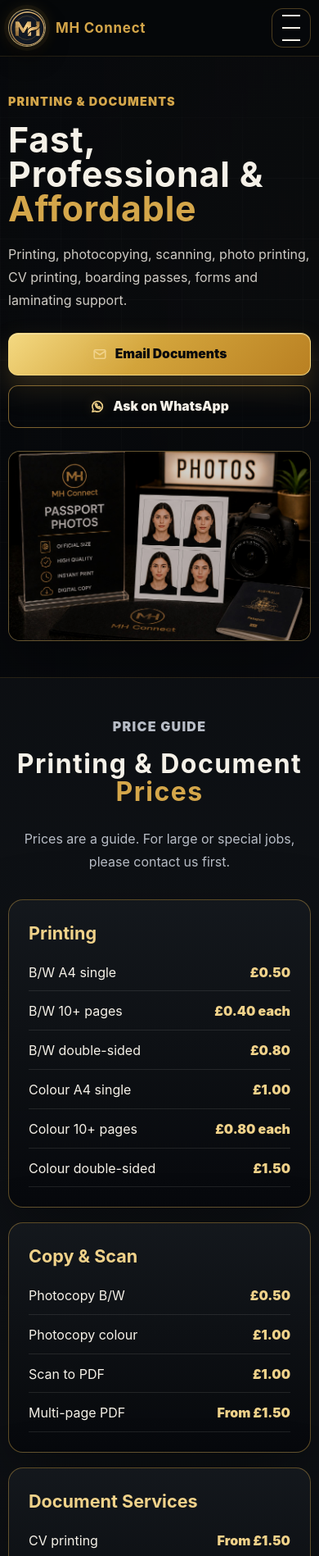
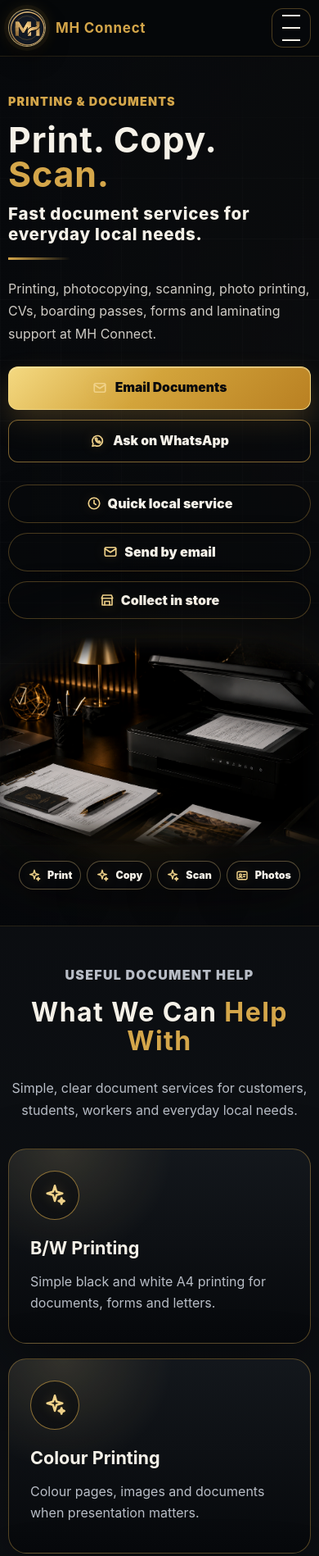
Before and after one commit to dotbydot46/MH-Connect, a plain HTML site: page printing.html in a window 390 px wide. Shown: the top 1898 px of the page at 82% size. Drawn offline with Linux system fonts and the light colour scheme.

Commit message:
Add files via upload

```diff
--- /dev/null
+++ b/printing.css
@@ -0,0 +1,324 @@
+/* MH Connect — Printing page polished embedded hero */
+
+i[data-icon="print"]::before { content: "▤"; }
+i[data-icon="copy"]::before { content: "▥"; }
+i[data-icon="scan"]::before { content: "▧"; }
+i[data-icon="photo"]::before { content: "▨"; }
+i[data-icon="laminate"]::before { content: "▫"; }
+
+.printing-trust-strip {
+  display: flex;
+  flex-wrap: wrap;
+  gap: 12px;
+  margin: 27px 0 0;
+}
+
+.printing-trust-strip span {
+  display: inline-flex;
+  align-items: center;
+  gap: 8px;
+  padding: 10px 14px;
+  border: 1px solid rgba(212,166,74,.32);
+  border-radius: 999px;
+  color: var(--cream);
+  background: rgba(7,9,12,.58);
+  box-shadow: 0 16px 36px rgba(0,0,0,.25);
+  font-weight: 900;
+}
+
+.printing-trust-strip i[data-icon] {
+  width: 18px !important;
+  height: 18px !important;
+  padding: 0 !important;
+  border: 0 !important;
+  background: transparent !important;
+  color: var(--gold-light) !important;
+}
+
+.printing-hero-photo {
+  position: relative;
+  min-height: 500px;
+  margin: 0;
+  display: grid;
+  align-items: center;
+  justify-items: center;
+  overflow: visible;
+  isolation: isolate;
+  padding: 0 0 22px;
+}
+
+.printing-hero-photo::before {
+  content: "";
+  position: absolute;
+  inset: 0 -8% 6%;
+  border-radius: 50%;
+  background:
+    radial-gradient(circle at 52% 45%, rgba(240,210,138,.24), transparent 31%),
+    radial-gradient(circle at 45% 76%, rgba(212,166,74,.16), transparent 35%),
+    radial-gradient(circle at 72% 58%, rgba(245,241,232,.08), transparent 28%);
+  filter: blur(20px);
+  opacity: .96;
+  z-index: -3;
+  pointer-events: none;
+}
+
+.printing-hero-photo::after {
+  content: "";
+  position: absolute;
+  left: 9%;
+  right: 8%;
+  bottom: 66px;
+  height: 82px;
+  border-radius: 50%;
+  background: radial-gradient(ellipse at center, rgba(212,166,74,.24), rgba(0,0,0,.34) 60%, transparent 74%);
+  filter: blur(1px);
+  opacity: .78;
+  z-index: -2;
+  pointer-events: none;
+}
+
+.printing-hero-photo img {
+  position: relative;
+  z-index: 1;
+  width: min(116%, 820px);
+  max-width: none;
+  max-height: 490px;
+  object-fit: contain;
+  object-position: center;
+  border: 0 !important;
+  border-radius: 0 !important;
+  background: transparent !important;
+  box-shadow: none !important;
+  filter:
+    drop-shadow(0 44px 58px rgba(0,0,0,.46))
+    drop-shadow(0 0 48px rgba(212,166,74,.10))
+    saturate(1.03)
+    contrast(1.04);
+  animation: printingHeroFloat 7s ease-in-out infinite;
+}
+
+.printing-photo-pills {
+  position: absolute;
+  left: 50%;
+  bottom: 18px;
+  transform: translateX(-50%);
+  z-index: 3;
+  width: min(100%, 620px);
+  display: flex;
+  flex-wrap: wrap;
+  gap: 10px;
+  justify-content: center;
+  margin: 0;
+  pointer-events: none;
+}
+
+.printing-photo-pills span {
+  display: inline-flex;
+  align-items: center;
+  gap: 8px;
+  min-height: 38px;
+  padding: 8px 13px;
+  border-radius: 999px;
+  border: 1px solid rgba(240,210,138,.35);
+  color: var(--cream);
+  background: rgba(7,9,12,.62);
+  backdrop-filter: blur(14px);
+  box-shadow: 0 18px 42px rgba(0,0,0,.30);
+  font-size: .88rem;
+  font-weight: 900;
+}
+
+.printing-photo-pills i[data-icon] {
+  width: 16px !important;
+  height: 16px !important;
+  padding: 0 !important;
+  border: 0 !important;
+  background: transparent !important;
+  color: var(--gold-light) !important;
+  box-shadow: none !important;
+}
+
+.page-hero:has(.printing-hero-photo) {
+  background:
+    linear-gradient(90deg, rgba(7, 9, 12, .99), rgba(7, 9, 12, .92) 48%, rgba(7,9,12,.86)),
+    radial-gradient(circle at 74% 42%, rgba(212,166,74,.12), transparent 29rem) !important;
+}
+
+.printing-service-grid {
+  display: grid;
+  grid-template-columns: repeat(3, minmax(0,1fr));
+  gap: 18px;
+  margin-top: 32px;
+}
+
+.printing-service-card {
+  min-height: 238px;
+  display: grid;
+  align-content: start;
+  gap: 12px;
+  padding: 26px;
+  border: 1px solid rgba(212,166,74,.38);
+  border-radius: 22px;
+  background:
+    radial-gradient(circle at 18% 0%, rgba(240,210,138,.14), transparent 35%),
+    linear-gradient(180deg, rgba(20,24,29,.96), rgba(7,9,12,.97));
+  box-shadow: var(--shadow);
+  transition: transform .2s ease, border-color .2s ease, box-shadow .2s ease;
+}
+
+.printing-service-card:hover {
+  transform: translateY(-6px);
+  border-color: rgba(240,210,138,.74);
+  box-shadow: 0 28px 70px rgba(0,0,0,.45);
+}
+
+.printing-service-card i[data-icon] {
+  width: 60px !important;
+  height: 60px !important;
+  padding: 15px !important;
+  border: 1px solid rgba(212,166,74,.62) !important;
+  border-radius: 50%;
+  color: var(--gold-light) !important;
+  background: rgba(7,9,12,.60) !important;
+}
+
+.printing-service-card h3 {
+  margin: 6px 0 0;
+  color: var(--cream);
+  font-size: 1.35rem;
+}
+
+.printing-service-card p {
+  margin: 0;
+  color: var(--muted);
+  line-height: 1.62;
+}
+
+.printing-enquiry-section .two-col {
+  align-items: start;
+}
+
+.printing-enquiry-section .enquiry-panel .btn.full {
+  justify-content: center;
+  min-height: 56px;
+  border-radius: 14px;
+}
+
+.printing-enquiry-section .process-steps {
+  margin-top: 24px;
+}
+
+body:has(.printing-hero-photo) .floating-wa {
+  right: 24px !important;
+  bottom: 24px !important;
+  width: auto !important;
+  min-width: 164px;
+  height: 58px !important;
+  padding: 0 20px !important;
+  display: inline-flex !important;
+  align-items: center !important;
+  justify-content: center !important;
+  gap: 10px !important;
+  color: var(--cream) !important;
+  background:
+    radial-gradient(circle at 20% 20%, rgba(37,211,102,.26), transparent 34%),
+    linear-gradient(135deg, rgba(14,17,20,.96), rgba(7,9,12,.98)) !important;
+  border: 1px solid rgba(37,211,102,.48) !important;
+  border-radius: 999px !important;
+  box-shadow: 0 22px 54px rgba(0,0,0,.46), 0 0 28px rgba(37,211,102,.10) !important;
+  font-weight: 900 !important;
+}
+
+body:has(.printing-hero-photo) .floating-wa i[data-icon] {
+  width: 20px !important;
+  height: 20px !important;
+  color: #25D366 !important;
+  padding: 0 !important;
+  border: 0 !important;
+  background: transparent !important;
+  box-shadow: none !important;
+}
+
+@keyframes printingHeroFloat {
+  0%, 100% { transform: translateY(0) scale(1); }
+  50% { transform: translateY(-10px) scale(1.01); }
+}
+
+@media (max-width: 1160px) {
+  .printing-hero-photo {
+    min-height: 390px;
+  }
+
+  .printing-hero-photo img {
+    width: min(108%, 720px);
+    max-height: 370px;
+  }
+
+  .printing-photo-pills {
+    bottom: 0;
+  }
+
+  .printing-service-grid {
+    grid-template-columns: repeat(2, minmax(0,1fr));
+  }
+}
+
+@media (max-width: 760px) {
+  .printing-trust-strip span {
+    width: 100%;
+    justify-content: center;
+  }
+
+  .printing-hero-photo {
+    min-height: 292px;
+    padding-bottom: 48px;
+    margin-top: -8px;
+  }
+
+  .printing-hero-photo::before {
+    inset: 4% -18% 10%;
+  }
+
+  .printing-hero-photo::after {
+    left: 4%;
+    right: 4%;
+    bottom: 54px;
+    height: 52px;
+  }
+
+  .printing-hero-photo img {
+    width: 126%;
+    max-height: 285px;
+  }
+
+  .printing-photo-pills {
+    bottom: 0;
+    gap: 7px;
+  }
+
+  .printing-photo-pills span {
+    min-height: 34px;
+    padding: 7px 10px;
+    font-size: .78rem;
+  }
+
+  .printing-service-grid {
+    grid-template-columns: 1fr;
+  }
+
+  body:has(.printing-hero-photo) .floating-wa {
+    right: 18px !important;
+    bottom: 18px !important;
+    min-width: 58px !important;
+    width: 58px !important;
+    height: 58px !important;
+    padding: 0 !important;
+    border-radius: 50% !important;
+    font-size: 0 !important;
+  }
+
+  body:has(.printing-hero-photo) .floating-wa i[data-icon] {
+    width: 23px !important;
+    height: 23px !important;
+  }
+}
--- a/printing.html
+++ b/printing.html
@@ -10,10 +10,11 @@
   <meta property="og:description" content="Printing, photocopying, scanning, photo printing, CV printing, forms, boarding passes and laminating support at MH Connect in Croydon." />
   <meta property="og:type" content="website" />
   <meta property="og:site_name" content="MH Connect" />
-  <meta property="og:image" content="assets/photos/hero-showcase-card.jpg" />
+  <meta property="og:image" content="assets/photos/printing-hero-integrated.png" />
   <link rel="icon" href="assets/photos/mh-emblem.png" />
   <link rel="stylesheet" href="styles.css" />
   <link rel="stylesheet" href="pages.css" />
+  <link rel="stylesheet" href="printing.css" />
 
 </head>
 <body>
@@ -53,18 +54,49 @@
       <div class="container page-hero-grid">
         <div class="page-hero-copy reveal">
           <p class="eyebrow">Printing &amp; documents</p>
-          <h1 id="printing-title">Fast, Professional &amp; <span>Affordable</span></h1>
-          <p class="hero-text">Printing, photocopying, scanning, photo printing, CV printing, boarding passes, forms and laminating support.</p>
+          <h1 id="printing-title">Print. Copy. <span>Scan.</span></h1>
+          <p class="hero-title-sub">Fast document services for everyday local needs.</p>
+          <p class="hero-text">Printing, photocopying, scanning, photo printing, CVs, boarding passes, forms and laminating support at MH Connect.</p>
           <div class="hero-actions compact">
             <a class="btn btn-gold" href="mailto:mhconnect.uk2026@gmail.com?subject=Printing%20%26%20Document%20Services%20Enquiry&body=Hi%20MH%20Connect%2C%0A%0AI%20would%20like%20to%20send%20documents%20for%20printing.%0A%0AName%3A%0AService%20needed%3A%0ANumber%20of%20pages%3A%0AColour%20or%20B%26W%3A%0ACollection%20time%3A%0A%0AThank%20you."><i data-icon="mail"></i>Email Documents</a>
             <a class="btn btn-outline" href="https://wa.me/447398770915?text=Hi%20MH%20Connect%2C%20I%20would%20like%20to%20ask%20about%20printing%20or%20document%20services." target="_blank" rel="noopener"><i data-icon="whatsapp"></i>Ask on WhatsApp</a>
           </div>
+          <div class="printing-trust-strip" aria-label="Printing benefits">
+            <span><i data-icon="clock"></i> Quick local service</span>
+            <span><i data-icon="mail"></i> Send by email</span>
+            <span><i data-icon="store"></i> Collect in store</span>
+          </div>
         </div>
-        <figure class="wide-photo reveal delay-1"><img src="assets/photos/passport-photos-showcase.jpg" alt="Printing and document service at MH Connect" loading="lazy"></figure>
+        <figure class="printing-hero-photo reveal delay-1">
+          <img src="assets/photos/printing-hero-integrated.png" alt="Premium blended printing and document services visual with printer, photos, documents and laminating" loading="eager">
+          <figcaption class="printing-photo-pills" aria-label="Printing service highlights">
+            <span><i data-icon="print"></i> Print</span>
+            <span><i data-icon="copy"></i> Copy</span>
+            <span><i data-icon="scan"></i> Scan</span>
+            <span><i data-icon="id"></i> Photos</span>
+          </figcaption>
+        </figure>
       </div>
     </section>
 
-    <section class="section compact-section" aria-labelledby="prices-title">
+
+    <section class="section compact-section printing-service-section" aria-labelledby="printing-services-title">
+      <div class="container section-head centered reveal">
+        <p class="eyebrow">Useful document help</p>
+        <h2 id="printing-services-title">What We Can <span>Help With</span></h2>
+        <p>Simple, clear document services for customers, students, workers and everyday local needs.</p>
+      </div>
+      <div class="container printing-service-grid">
+        <article class="printing-service-card reveal" data-service="printing" data-category="black-white-printing"><i data-icon="print"></i><h3>B/W Printing</h3><p>Simple black and white A4 printing for documents, forms and letters.</p></article>
+        <article class="printing-service-card reveal delay-1" data-service="printing" data-category="colour-printing"><i data-icon="print"></i><h3>Colour Printing</h3><p>Colour pages, images and documents when presentation matters.</p></article>
+        <article class="printing-service-card reveal delay-2" data-service="printing" data-category="photocopying"><i data-icon="copy"></i><h3>Photocopying</h3><p>Copy documents clearly in black and white or colour.</p></article>
+        <article class="printing-service-card reveal" data-service="printing" data-category="scanning"><i data-icon="scan"></i><h3>Scanning</h3><p>Scan documents to PDF and send digitally where needed.</p></article>
+        <article class="printing-service-card reveal delay-1" data-service="printing" data-category="photo-printing"><i data-icon="photo"></i><h3>Photo Printing</h3><p>Standard and premium gloss photo printing support.</p></article>
+        <article class="printing-service-card reveal delay-2" data-service="printing" data-category="laminating"><i data-icon="laminate"></i><h3>Laminating</h3><p>A4, A5 and small card laminating support where available.</p></article>
+      </div>
+    </section>
+
+    <section class="section compact-section printing-price-section" aria-labelledby="prices-title">
       <div class="container section-head centered reveal"><p class="eyebrow">Price guide</p><h2 id="prices-title">Printing &amp; Document <span>Prices</span></h2><p>Prices are a guide. For large or special jobs, please contact us first.</p></div>
       <div class="container price-grid">
         <article class="price-card reveal"><h3>Printing</h3><dl><div><dt>B/W A4 single</dt><dd>£0.50</dd></div><div><dt>B/W 10+ pages</dt><dd>£0.40 each</dd></div><div><dt>B/W double-sided</dt><dd>£0.80</dd></div><div><dt>Colour A4 single</dt><dd>£1.00</dd></div><div><dt>Colour 10+ pages</dt><dd>£0.80 each</dd></div><div><dt>Colour double-sided</dt><dd>£1.50</dd></div></dl></article>
@@ -78,6 +110,43 @@
       <div class="container two-col">
         <div class="section-copy reveal"><p class="eyebrow">How to send files</p><h2 id="send-title">Email Your <span>Documents</span></h2><p>Send your file before visiting to save time. PDF is best, but Word, JPG and screenshots can also be checked.</p><div class="clean-list"><div><i data-icon="mail"></i><strong>Email</strong><span>mhconnect.uk2026@gmail.com</span></div><div><i data-icon="info"></i><strong>Tell us what you need</strong><span>B/W or colour, pages, copies and collection time.</span></div><div><i data-icon="store"></i><strong>Collect in store</strong><span>Visit MH Connect during opening hours.</span></div></div></div>
         <div class="note-card reveal delay-1"><h3>Message format</h3><p>When emailing, include your name, service needed, number of pages, colour or black &amp; white, and collection time.</p><a class="btn btn-gold full" href="mailto:mhconnect.uk2026@gmail.com?subject=Printing%20%26%20Document%20Services%20Enquiry&body=Hi%20MH%20Connect%2C%0A%0AI%20would%20like%20to%20send%20documents%20for%20printing.%0A%0AName%3A%0AService%20needed%3A%0ANumber%20of%20pages%3A%0AColour%20or%20B%26W%3A%0ACollection%20time%3A%0A%0AThank%20you."><i data-icon="mail"></i>Open Email Template</a></div>
+      </div>
+    </section>
+
+
+    <section class="section compact-section printing-enquiry-section" aria-labelledby="printing-enquiry-title">
+      <div class="container two-col reverse-mobile">
+        <div class="section-copy reveal">
+          <p class="eyebrow">Send details first</p>
+          <h2 id="printing-enquiry-title">Prepare Your <span>Print Job</span></h2>
+          <p>For faster service, send your file and the details before you visit. PDF is usually best.</p>
+          <div class="process-steps">
+            <div><b>1</b><span><strong>Send file</strong><small>Email your PDF, Word file, image or screenshot.</small></span></div>
+            <div><b>2</b><span><strong>Tell us options</strong><small>B/W or colour, number of copies and collection time.</small></span></div>
+            <div><b>3</b><span><strong>Collect in store</strong><small>Visit MH Connect during opening hours.</small></span></div>
+          </div>
+        </div>
+
+        <form class="enquiry-panel reveal delay-1" id="printing-form" data-whatsapp-form data-form-title="Printing and document service enquiry">
+          <h3>Printing Enquiry</h3>
+          <p>Fill this in and it will open WhatsApp with your request.</p>
+          <div class="form-row">
+            <label>Your Name*<input type="text" name="name" placeholder="e.g. Ali Khan" required></label>
+            <label>Phone Number*<input type="tel" name="phone" placeholder="e.g. 07398 770915" required></label>
+          </div>
+          <label>Service needed<select name="service" required>
+            <option value="Printing enquiry">Printing enquiry</option>
+            <option value="Photocopying enquiry">Photocopying enquiry</option>
+            <option value="Scanning enquiry">Scanning enquiry</option>
+            <option value="Photo printing enquiry">Photo printing enquiry</option>
+            <option value="CV printing enquiry">CV printing enquiry</option>
+            <option value="Forms or applications enquiry">Forms or applications enquiry</option>
+            <option value="Laminating enquiry">Laminating enquiry</option>
+          </select></label>
+          <label>Details<textarea name="message" rows="4" placeholder="Pages, copies, colour or B/W, paper size, collection time."></textarea></label>
+          <button class="btn btn-gold full" type="submit"><i data-icon="whatsapp"></i>Send on WhatsApp</button>
+          <small><i data-icon="lock"></i>Your details are used only to respond to your enquiry.</small>
+        </form>
       </div>
     </section>
 
--- a/styles.css
+++ b/styles.css
@@ -108,13 +108,11 @@ i[data-icon="bag"]::before { content: "▱"; }
 i[data-icon="smile"]::before { content: "☺"; }
 i[data-icon="mail"]::before { content: "✉"; }
 i[data-icon="lock"]::before { content: "▣"; }
-i[data-icon="case"]::before { content: "▣"; }
-i[data-icon="screen"]::before { content: "▭"; }
-i[data-icon="charger"]::before { content: "⌁"; }
-i[data-icon="earbuds"]::before { content: "♪"; }
-i[data-icon="powerbank"]::before { content: "▰"; }
-i[data-icon="facebook"]::before { content: "f"; font-weight: 900; }
-i[data-icon="instagram"]::before { content: "◎"; }
+i[data-icon="print"]::before { content: "▤"; }
+i[data-icon="copy"]::before { content: "▥"; }
+i[data-icon="scan"]::before { content: "▧"; }
+i[data-icon="photo"]::before { content: "▨"; }
+i[data-icon="laminate"]::before { content: "▫"; }
 
 
 /* Header */
@@ -2616,11 +2614,7 @@ i[data-icon="whatsapp"] svg { stroke-width: 2.25; }
 }
 
 
-/* =========================================================
-   FINAL RESPONSIVE POLISH
-   Small site-wide improvements for mobile/tablet usability.
-   ========================================================= */
-
+/* PRINTING FINAL SITE RESPONSIVE TUNE */
 .btn i[data-icon],
 .nav-button i[data-icon],
 .floating-wa i[data-icon] {
@@ -2631,13 +2625,6 @@ i[data-icon="whatsapp"] svg { stroke-width: 2.25; }
   color: #110f09;
 }
 
-.hero-actions .btn,
-.service-cta .btn,
-.launch-actions .btn,
-.nav-button {
-  line-height: 1.2;
-}
-
 @media (max-width: 1080px) {
   .nav-links {
     max-height: calc(100vh - 110px);
@@ -2650,16 +2637,12 @@ i[data-icon="whatsapp"] svg { stroke-width: 2.25; }
 }
 
 @media (max-width: 760px) {
-  .section,
+  .page-hero,
   .compact-section,
-  .split-section {
+  .split-section,
+  .section {
     padding-top: 48px !important;
     padding-bottom: 48px !important;
-  }
-
-  .page-hero {
-    padding-top: 54px !important;
-    padding-bottom: 44px !important;
   }
 
   .hero-actions {
@@ -2671,10 +2654,10 @@ i[data-icon="whatsapp"] svg { stroke-width: 2.25; }
     min-height: 52px;
   }
 
+  .launch-panel,
   .service-cta,
   .quality-strip,
-  .repair-benefits,
-  .launch-panel {
+  .repair-benefits {
     padding: 20px;
   }
 
@@ -2695,8 +2678,4 @@ i[data-icon="whatsapp"] svg { stroke-width: 2.25; }
   .brand strong {
     font-size: 1rem;
   }
-
-  .nav-button {
-    min-height: 48px;
-  }
-}
+}
```
Also changed, not shown: README_PRINTING_POLISH.md (added), assets/photos/printing-hero-integrated.png (added).
